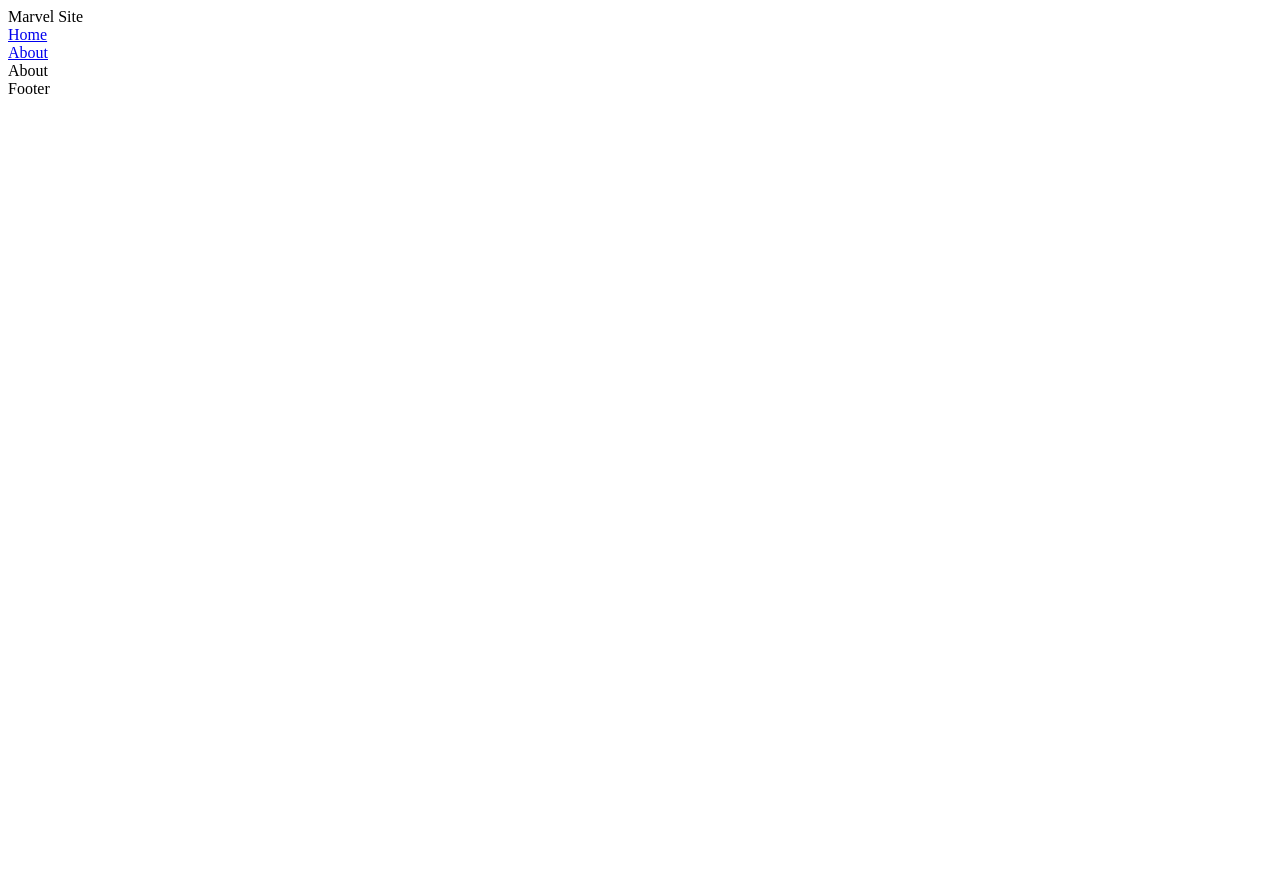
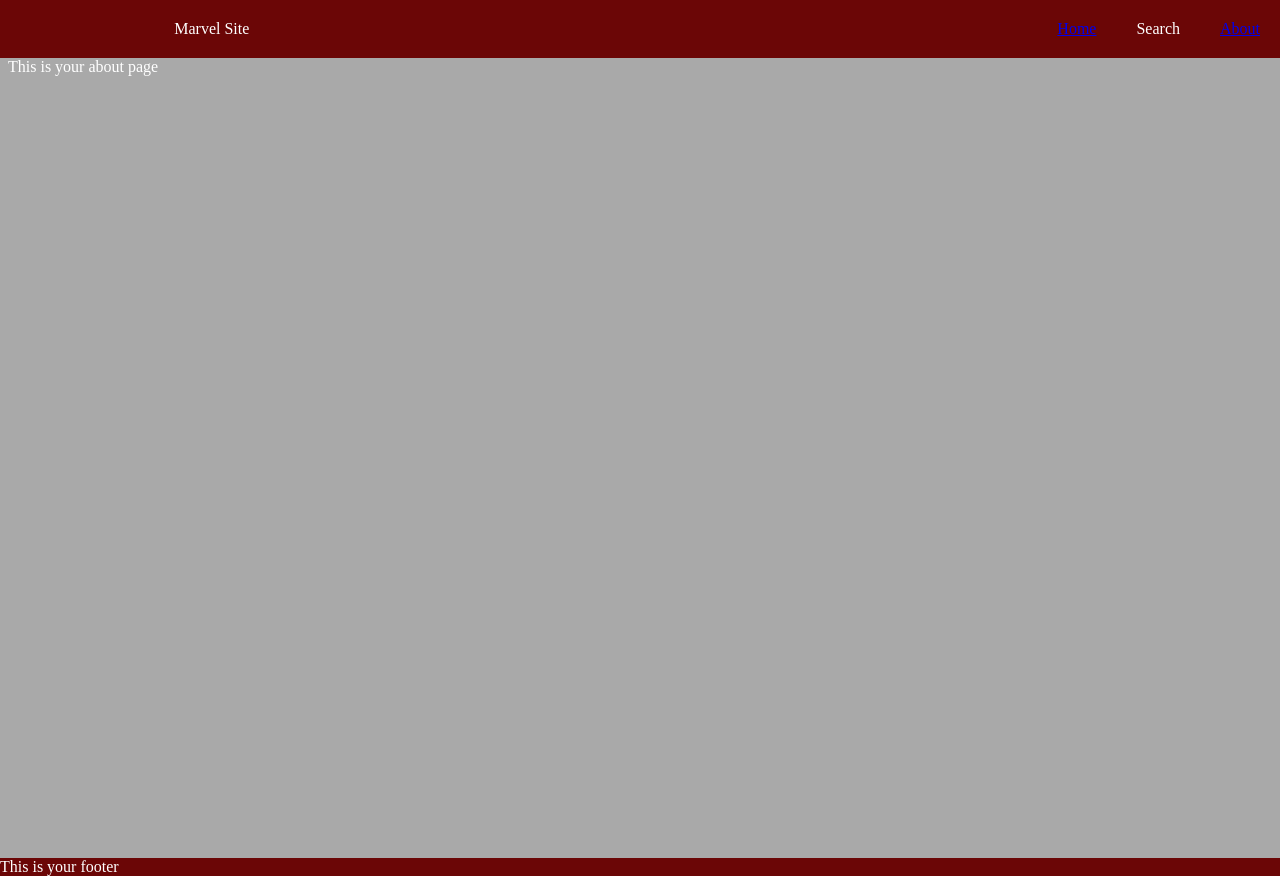
Before and after one commit to jaylenberrien/marvel-site, a React (Vite) app: page /about in a window 1280 px wide. Before the commit the page ends 800 px from the top, so only its background shows below. Built offline with nearby package versions, Linux system fonts and the light colour scheme.

Commit message:
basic styling

```diff
--- a/src/App.jsx
+++ b/src/App.jsx
@@ -11,7 +11,6 @@ function App() {
 
 
   return (
-    <>
     <div>
       <Nav />
       <Routes >
@@ -21,7 +20,7 @@ function App() {
       <Footer />
     </div>
 
-    </>
+
   )
 }
 
--- a/src/Components/Footer.jsx
+++ b/src/Components/Footer.jsx
@@ -2,7 +2,7 @@ import React from 'react'
 
 const Footer = () => {
   return (
-    <div>Footer</div>
+    <div class="footer">This is your footer</div>
   )
 }
 
--- a/src/Components/Nav.jsx
+++ b/src/Components/Nav.jsx
@@ -3,13 +3,14 @@ import {Link} from "react-router-dom";
 
 const Nav = () => {
   return (
-        <div>
-            <div>Marvel Site</div>
+        <div class="nav-bar" >
+            <div class="nav-title">Marvel Site</div>
             <Link to="/">
-                <div>Home</div>
+                <div class="nav-content">Home</div>
             </Link>
+            <div class="nav-content"> Search</div>
             <Link to="/about">
-                <div> About</div>
+                <div class="nav-content"> About</div>
             </Link>
         </div>
     )
--- a/src/Pages/About.jsx
+++ b/src/Pages/About.jsx
@@ -2,7 +2,10 @@ import React from 'react'
 
 const About = () => {
   return (
-    <div>About</div>
+    <div class="page-container">
+      <div>This is your about page</div>
+    </div>
+
   )
 }
 
--- a/src/Pages/CharacterSearch.jsx
+++ b/src/Pages/CharacterSearch.jsx
@@ -2,7 +2,7 @@ import React from 'react'
 
 const CharacterSearch = () => {
   return (
-    <div>CharacterSearch</div>
+    <div class="page-container">CharacterSearch</div>
   )
 }
 
--- a/src/Pages/Home.jsx
+++ b/src/Pages/Home.jsx
@@ -2,7 +2,11 @@ import React from 'react'
 
 const Home = () => {
   return (
-    <div>Home</div>
+    <div class="page-container">
+      <div>
+        this is the home page
+      </div>
+    </div>
   )
 }
 
--- a/src/Pages/SeriesSearch.jsx
+++ b/src/Pages/SeriesSearch.jsx
@@ -2,7 +2,7 @@ import React from 'react'
 
 const SeriesSearch = () => {
   return (
-    <div>SeriesSearch</div>
+    <div class="page-container">SeriesSearch</div>
   )
 }
 
--- a/src/index.css
+++ b/src/index.css
@@ -1,3 +1,38 @@
 body{
-  /* background-color: blue; */
+  background-color: darkgrey;
+  color:white;
+  /* display: flex; */
 }
+
+.page-container{
+  height: 100vh;
+  width: 100vw;
+}
+
+.nav-bar{
+  background-color: rgb(107, 6, 6);
+  display: flex;
+  justify-content: flex-end;
+  margin-top: -8px;
+  margin-right: -8px;
+  margin-left: -8px;
+
+}
+
+.nav-title{
+  padding: 20px;
+  margin-right: 60%;
+}
+
+.nav-content{
+  padding: 20px;
+  /* background-color: ; */
+}
+
+.footer{
+  background-color: rgb(107, 6, 6);
+  margin: auto;
+  margin-bottom: -8px;
+  margin-right: -8px;
+  margin-left: -8px;
+}
```
Lines whose indentation alone changed are shown as unchanged.
